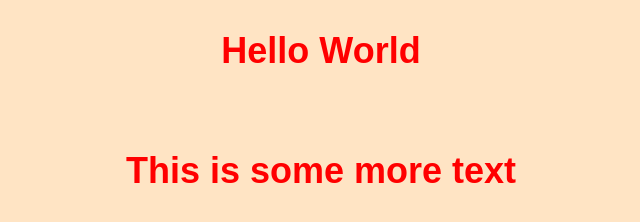
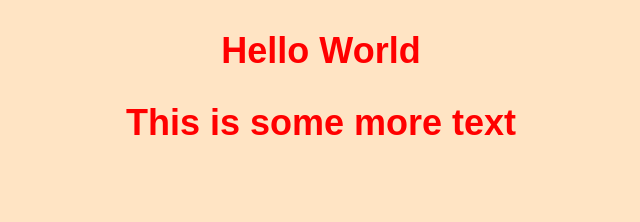
Before and after one commit to it-java-tommy/it-java-tommy.github.io, a plain HTML site: page index.html in a window 1280 px wide. Shown: the whole page, without its empty margins (319-959 px from the left). Drawn offline with Linux system fonts and the light colour scheme.

Commit message:
Added Css

```diff
--- a/index.html
+++ b/index.html
@@ -6,7 +6,7 @@
 </head>
 <body>
 
-    <h2>Hello World</h2><br />
+    <h2>Hello World</h2>
     <h2>This is some more text</h2>
     <script>greetingMessage();</script>
 </body>
```
